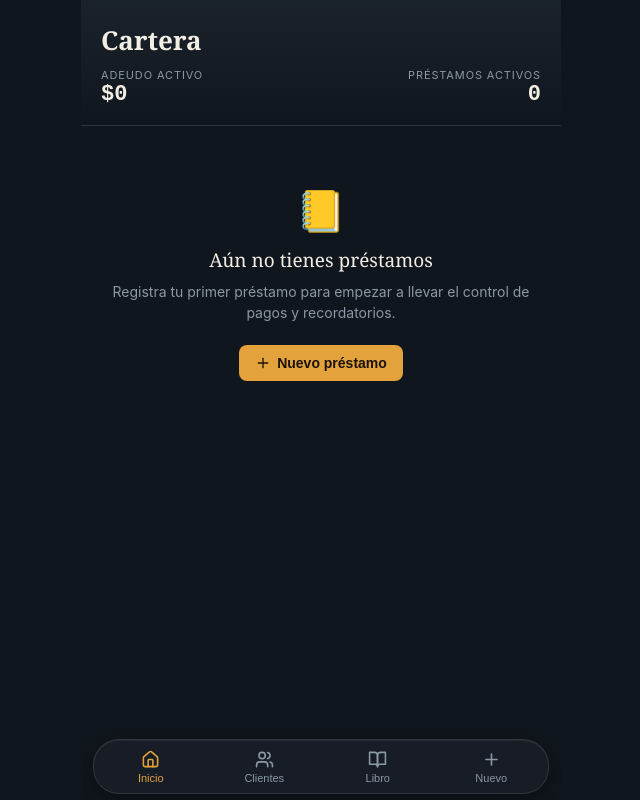
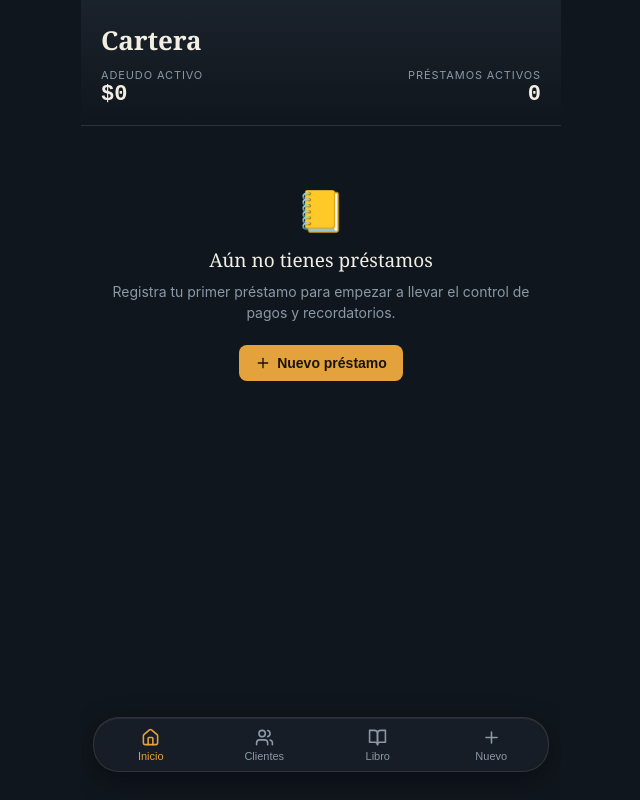
Before and after one commit to joseantoniomiramontesescobedo-netizen/cartera-gold, a React (Vite) app: page / in a window 1280 px wide. Shown: the whole page, without its empty margins (319-959 px from the left). Built offline with nearby package versions, Linux system fonts and the light colour scheme.

Commit message:
Update App.jsx
Espacio barra flotante

```diff
--- a/src/App.jsx
+++ b/src/App.jsx
@@ -1296,7 +1296,7 @@ export default function Cartera() {
   return (
     <Shell>
       <TopBar total={totalActivo} count={prestamosActivos} />
-      <div ref={contenidoRef} style={{ flex: 1, overflowY: "auto", paddingBottom: tecladoAbierto ? 0 : 96, transition: "padding-bottom 200ms ease" }}>
+      <div ref={contenidoRef} style={{ flex: 1, overflowY: "auto", paddingBottom: tecladoAbierto ? 0 : 116, transition: "padding-bottom 200ms ease" }}>
         {vista === "inicio" && (
           <Inicio
             pendientes={pendientes}
@@ -3764,7 +3764,7 @@ function BottomNav({ vista, setVista, pendientesCount, oculto }) {
     // bordes, y maneja el mismo mostrar/ocultar de siempre (con teclado).
     <div style={{
       position: "absolute", left: 12, right: 12,
-      bottom: "max(6px, env(safe-area-inset-bottom))",
+      bottom: "max(28px, calc(env(safe-area-inset-bottom) + 22px))",
       transform: oculto ? "translateY(140%)" : "translateY(0)",
       opacity: oculto ? 0 : 1,
       pointerEvents: oculto ? "none" : "auto",
```
